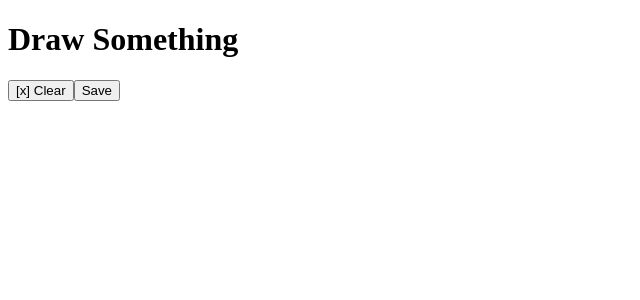
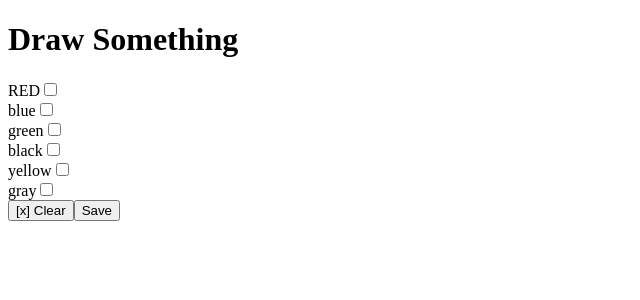
Before and after one commit to mostafa-taman-ashtrei/react-whiteboard, a React (Create React App) app: page / in a window 1280 px wide. Shown: the top 300 px of the page, without its empty margins (0-640 px from the left). Built offline with nearby package versions, Linux system fonts and the light colour scheme.

Commit message:
add colors

```diff
--- a/src/components/board/Board.js
+++ b/src/components/board/Board.js
@@ -1,9 +1,11 @@
 import React, { useState, useEffect, useRef } from 'react';
+import Colors from './Colors';
 
 const Board = () => {
     const canvasRef = useRef(null);
     const contextRef = useRef(null);
     const [isDrawing, setIsDrawing] = useState(false);
+    const [canvasContext, SetCanvasContext] = useState();
 
     useEffect(() => {
         const canvas = canvasRef.current;
@@ -14,12 +16,13 @@ const Board = () => {
         canvas.style.height = `${window.innerHeight}px`;
 
         const context = canvas.getContext('2d');
+        SetCanvasContext(context);
         context.scale(2,2);
         context.lineCap = 'round';
         context.strokeStyle = 'blue';
         context.lineWidth = '5';
         contextRef.current= context;
-    }, [])
+    }, []);
 
     const startDrawing = ({nativeEvent}) => {
         const { offsetX, offsetY } = nativeEvent;
@@ -60,6 +63,7 @@ const Board = () => {
     return (
         <div>
             <h1>Draw Something</h1>
+            <Colors canvasContext={canvasContext} />
 
             <button onClick={clearCanvas}>[x] Clear</button>
             <button onClick={saveCanvas}>Save</button>
--- /dev/null
+++ b/src/components/board/Colors.js
@@ -0,0 +1,52 @@
+import React, { useState } from 'react'
+
+const Colors = ({ canvasContext }) => {
+    const [checkedBox, setCheckedBox] = useState('');
+
+    return (
+        <div>
+            <label htmlFor="red">RED</label>
+            <input type="checkbox" checked={checkedBox === 'red'} readOnly value="red" name="red" onClick={(e) => {
+                canvasContext.strokeStyle = e.target.value
+                setCheckedBox(e.target.value)
+            }}/>
+            <br />
+
+            <label htmlFor="blue">blue</label>
+            <input type="checkbox" checked={checkedBox === 'blue'} readOnly value="blue" name="blue" onClick={(e) => {
+                canvasContext.strokeStyle = e.target.value
+                setCheckedBox(e.target.value)
+            }}/>
+            <br />
+
+            <label htmlFor="green">green</label>
+            <input type="checkbox" checked={checkedBox === 'green'} readOnly value="green" name="green" onClick={(e) => {
+                canvasContext.strokeStyle = e.target.value
+                setCheckedBox(e.target.value)
+            }} />
+            <br />
+
+            <label htmlFor="black">black</label>
+            <input type="checkbox" checked={checkedBox === 'black'} readOnly value="black" name="black" onClick={(e) => {
+                canvasContext.strokeStyle = e.target.value
+                setCheckedBox(e.target.value)
+            }} />
+            <br />
+
+            <label htmlFor="yellow">yellow</label>
+            <input type="checkbox" checked={checkedBox === 'yellow'} readOnly value="yellow" name="yellow" onClick={(e) => {
+                canvasContext.strokeStyle = e.target.value
+                setCheckedBox(e.target.value)
+            }} />
+            <br />
+
+            <label htmlFor="gray">gray</label>
+            <input type="checkbox" checked={checkedBox === 'gray'} readOnly value="gray" name="gray" onClick={(e) => {
+                canvasContext.strokeStyle = e.target.value
+                setCheckedBox(e.target.value)
+            }} />
+        </div>
+    )
+}
+
+export default Colors
```
Also changed, not shown: 1 other file (tests, documents, lock files or other folders).
